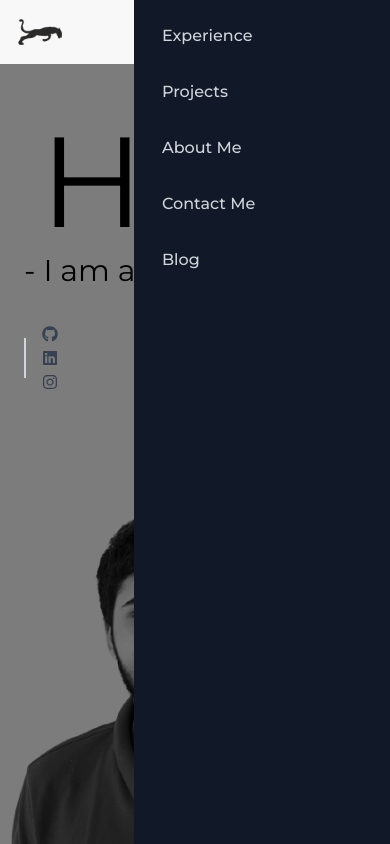
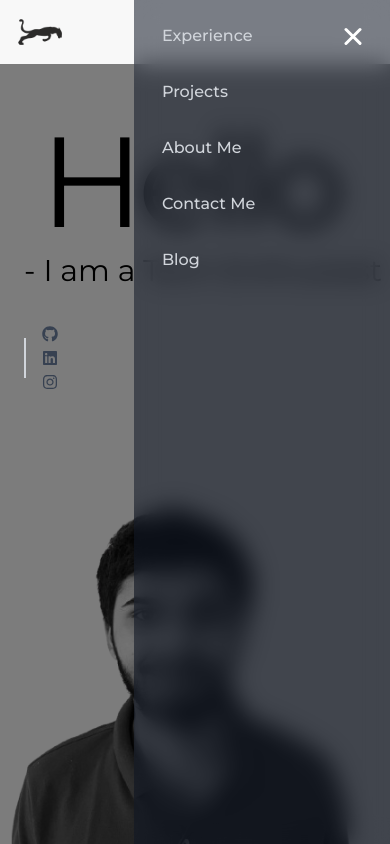
Before and after one commit to Rachit-31/My_Portfolio, a React (Vite) app in the folder Client/: page / in a window 390 px wide. Both pictures are taken after a click on the button 354 px from the left and 32 px from the top of the page. Shown: the top 844 px of the page. Built offline with nearby package versions, Linux system fonts and the light colour scheme.

Commit message:
improved ui of navbar

```diff
--- a/Client/src/Components/MenuToggle.jsx
+++ b/Client/src/Components/MenuToggle.jsx
@@ -1,22 +1,60 @@
 import { motion } from "framer-motion";
 
-const Path = (props) => (
+const Path = ({ color = "black", ...props }) => (
   <motion.path
     fill="transparent"
     strokeWidth="3"
-    stroke="black"
+    stroke={color}
     strokeLinecap="round"
     {...props}
   />
 );
 
-export const MenuToggle = ({ toggle, isOpen }) => (
+
+// export const MenuToggle = ({ toggle, isOpen }) => (
+//   <button
+//     onClick={toggle}
+//     className="flex items-center justify-center p-2 text-white"
+//   >
+//     <svg width="23" height="18" viewBox="0 0 23 18">
+//       <Path
+//         animate={isOpen ? "open" : "closed"}
+//         initial={false}
+//         variants={{
+//           closed: { d: "M 2 2.5 L 20 2.5" },
+//           open: { d: "M 3 16.5 L 17 2.5" },
+//         }}
+//       />
+//       <Path
+//         animate={isOpen ? "open" : "closed"}
+//         initial={false}
+//         opacity={isOpen ? 0 : 1}
+//         d="M 2 9.423 L 20 9.423"
+//       />
+//       <Path
+//         animate={isOpen ? "open" : "closed"}
+//         initial={false}
+//         variants={{
+//           closed: { d: "M 2 16.346 L 20 16.346" },
+//           open: { d: "M 3 2.5 L 17 16.346" },
+//         }}
+//       />
+//     </svg>
+//   </button>
+// );
+
+
+
+export const MenuToggle = ({ toggle, isOpen }) => {
+  const color = isOpen ? "white" : "black";
+  return (
     <button
         onClick={toggle}
         className="flex items-center justify-center p-2 text-white"
       >
         <svg width="23" height="18" viewBox="0 0 23 18">
           <Path
+            color={color}
             animate={isOpen ? "open" : "closed"}
             initial={false}
             variants={{
@@ -32,6 +70,7 @@ export const MenuToggle = ({ toggle, isOpen }) => (
           />
           <Path
             animate={isOpen ? "open" : "closed"}
+            color={color}
             initial={false}
             variants={{
               closed: { d: "M 2 16.346 L 20 16.346" },
@@ -41,3 +80,4 @@ export const MenuToggle = ({ toggle, isOpen }) => (
         </svg>
       </button>
   );
+};
--- a/Client/src/Components/Navbar.jsx
+++ b/Client/src/Components/Navbar.jsx
@@ -132,13 +132,13 @@ export default function Navbar() {
 
       {/* Sidebar Menu */}
       <nav
-        className={`sidebar fixed right-0 top-0 w-64 h-full bg-gray-900 transform transition-transform ${
+        className={`sidebar fixed right-0 top-0 w-64 h-full bg-gray-900 bg-opacity-55 backdrop-blur-md transform transition-transform ${
           isOpen ? "translate-x-0" : "translate-x-full"
         }`}
         style={{ zIndex: 100 }}
       >
         <ul className="space-y-4 p-4">
-          <li>
+          <li className="flex justify-between">
             <Link
               to="experience"
               smooth={true}
@@ -148,7 +148,11 @@ export default function Navbar() {
             >
               Experience
             </Link>
+            <div className="md:hidden flex items-center text-white">
+              <MenuToggle toggle={() => setIsOpen(!isOpen)} isOpen={isOpen} />
+            </div>
           </li>
+
           <li>
             <Link
               to="projects"
```
Lines whose indentation alone changed are shown as unchanged.
